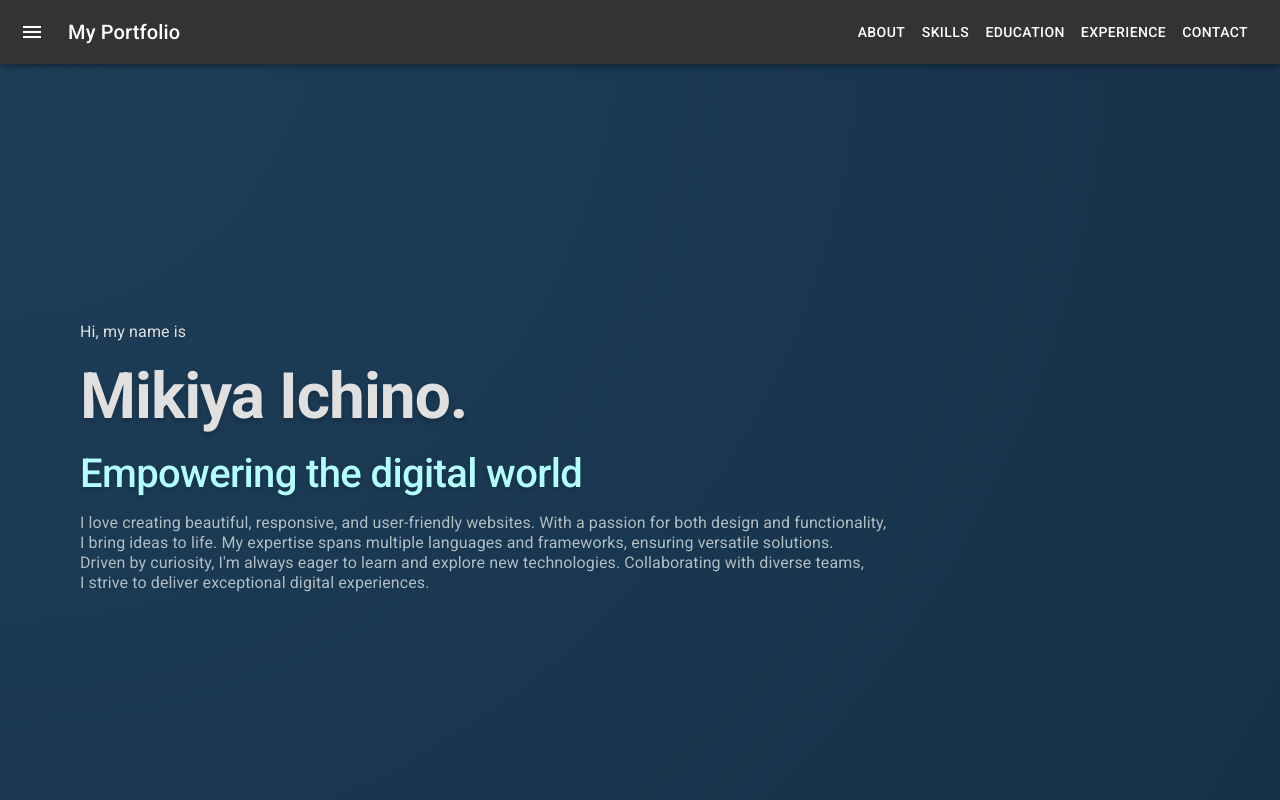
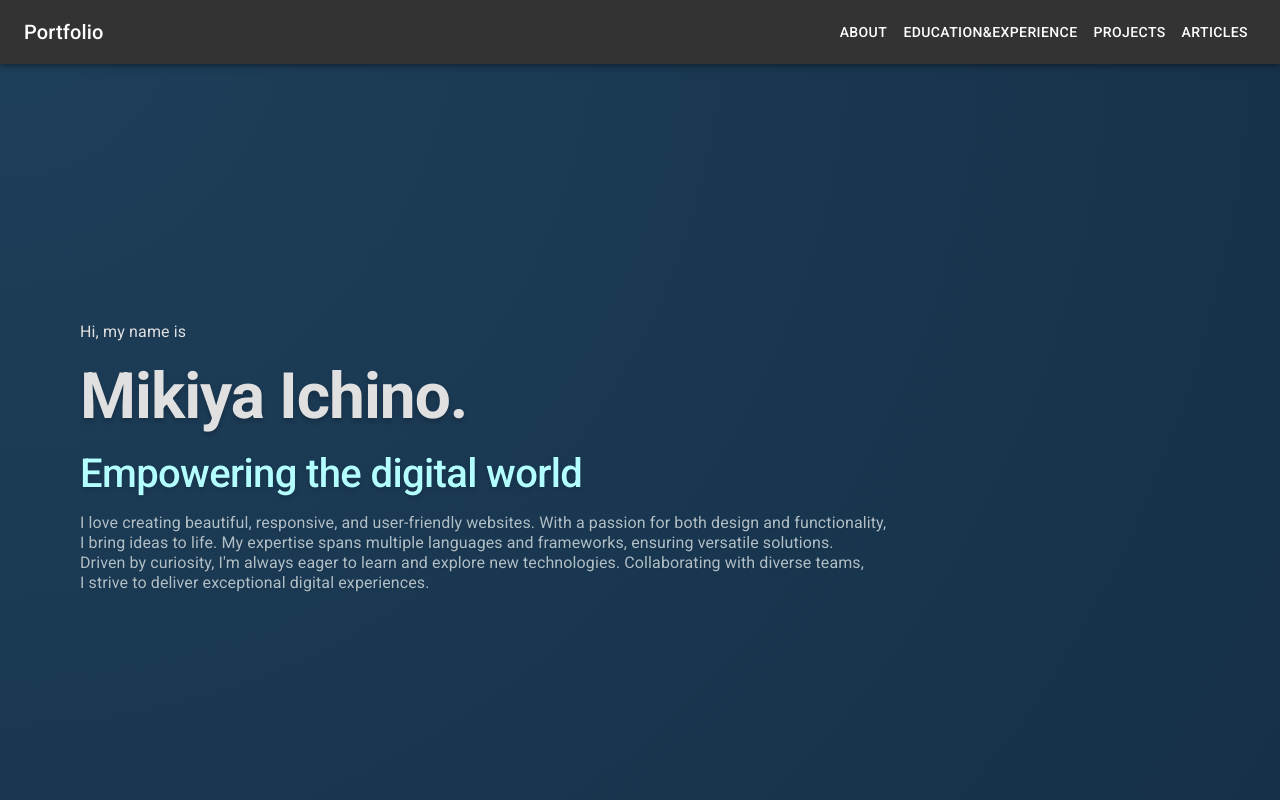
Before and after one commit to michinoins/portfolio, a Next.js app: page / in a window 1280 px wide. Shown: the top 800 px of the page. Built offline with nearby package versions, Linux system fonts and the light colour scheme.

Commit message:
fix: header

```diff
--- a/pages/components/Header.tsx
+++ b/pages/components/Header.tsx
@@ -5,10 +5,6 @@ import styled from "@emotion/styled";
 
 const StyledAppBar = styled(AppBar)`
   background-color: #333;
-`;
-
-const MenuButton = styled(IconButton)`
-  margin-right: 16px;
 `;
 
 const Title = styled(Typography)`
@@ -26,24 +22,21 @@ const Header: React.FC = () => {
   return (
     <StyledAppBar position="fixed">
       <Toolbar>
-        <MenuButton edge="start" color="inherit" aria-label="menu">
-          <MenuIcon />
-        </MenuButton>
-        <Title variant="h6">My Portfolio</Title>
+        <Title variant="h6">Portfolio</Title>
         <Button color="inherit" onClick={() => scrollToSection("about")}>
           About
         </Button>
-        <Button color="inherit" onClick={() => scrollToSection("skills")}>
-          Skills
+        <Button
+          color="inherit"
+          onClick={() => scrollToSection("education&experience")}
+        >
+          Education&Experience
         </Button>
-        <Button color="inherit" onClick={() => scrollToSection("education")}>
-          Education
+        <Button color="inherit" onClick={() => scrollToSection("projects")}>
+          Projects
         </Button>
-        <Button color="inherit" onClick={() => scrollToSection("experience")}>
-          Experience
-        </Button>
-        <Button color="inherit" onClick={() => scrollToSection("contact")}>
-          Contact
+        <Button color="inherit" onClick={() => scrollToSection("articles")}>
+          Articles
         </Button>
       </Toolbar>
     </StyledAppBar>
--- a/pages/index.tsx
+++ b/pages/index.tsx
@@ -28,7 +28,7 @@ const Home: NextPage = () => {
       <MainContent>
         <HeroSection />
         <AboutSection id="about" />
-        <ExperienceSection id="experience" />
+        <ExperienceSection id="education&experience" />
         <ProjectSection id="projects" />
         <ArticleSection id="articles" />
         <ContactSection id="contact" />
```
